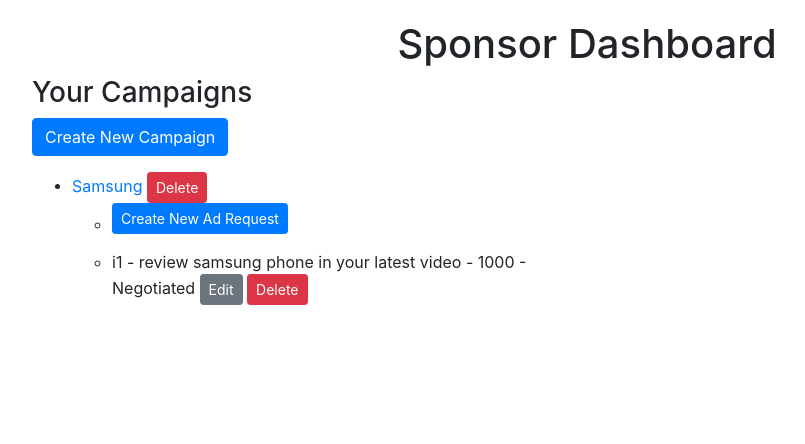
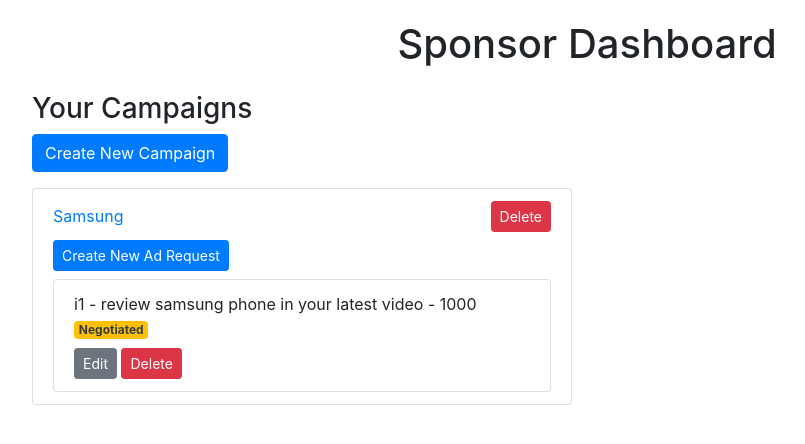
Before and after one commit to prajjwalyd/SponsorLink, a Flask app: template templates/sponsor_dashboard.html in a window 1280 px wide. Shown: the part 56-500 px from the top of the page, without its empty margins (53-858 px from the left). Run offline with Flask 3, Linux system fonts and the light colour scheme; the template is opened without the code that fills it: values that come from a table or form of the project are taken from there, others are empty; some libraries are stand-ins or nearby versions.

Commit message:
new ui for sponsor dashboard

```diff
--- a/templates/sponsor_dashboard.html
+++ b/templates/sponsor_dashboard.html
@@ -1,37 +1,43 @@
 {% extends "layout.html" %}
 {% block title %}Sponsor Dashboard{% endblock %}
 {% block content %}
-<h1 class="text-center">Sponsor Dashboard</h1>
+<h1 class="text-center mb-4">Sponsor Dashboard</h1>
+
 <div class="row">
     <div class="col-md-6">
         <h3>Your Campaigns</h3>
         <a href="{{ url_for('create_campaign') }}" class="btn btn-primary mb-3">Create New Campaign</a>
-        <ul>
+        <ul class="list-group">
             {% for campaign in campaigns %}
-            <li>
+            <li class="list-group-item">
+                <div class="d-flex justify-content-between align-items-center">
                     <a href="{{ url_for('update_campaign', campaign_id=campaign.id) }}">{{ campaign.name }}</a>
-                <form method="POST" action="{{ url_for('delete_campaign', campaign_id=campaign.id) }}" style="display:inline;">
+                    <form method="POST" action="{{ url_for('delete_campaign', campaign_id=campaign.id) }}" class="d-inline">
                         <button type="submit" class="btn btn-danger btn-sm">Delete</button>
                     </form>
-                <ul>
-                    <li>
-                        <a href="{{ url_for('create_ad_request') }}" class="btn btn-primary btn-sm mb-3">Create New Ad Request</a>
-                    </li>
+                </div>
+                <a href="{{ url_for('create_ad_request') }}" class="btn btn-primary btn-sm mt-2 mb-2">Create New Ad Request</a>
+                <ul class="list-group">
                     {% for ad_request in campaign.ad_requests %}
-                    <li>
-                        {{ ad_request.influencer.username }} - {{ ad_request.requirements }} - {{ ad_request.payment_amount }} - {{ ad_request.status }}
+                    <li class="list-group-item">
+                        {{ ad_request.influencer.username }} - {{ ad_request.requirements }} - {{ ad_request.payment_amount }}
+                        <span class="badge {% if ad_request.status == 'Accepted' %}bg-success{% elif ad_request.status == 'Rejected' %}bg-danger{% elif ad_request.status == 'Requested' %}bg-light{% elif ad_request.status == 'Negotiated' %}bg-warning text-dark{% endif %}">
+                            {{ ad_request.status }}
+                        </span>
+                        <div class="mt-2">
                             <a href="{{ url_for('update_ad_request', ad_request_id=ad_request.id) }}" class="btn btn-secondary btn-sm">Edit</a>
-                        <form method="POST" action="{{ url_for('delete_ad_request', ad_request_id=ad_request.id) }}" style="display:inline;">
+                            <form method="POST" action="{{ url_for('delete_ad_request', ad_request_id=ad_request.id) }}" class="d-inline">
                                 <button type="submit" class="btn btn-danger btn-sm">Delete</button>
                             </form>
+                        </div>
                     </li>
                     {% else %}
-                    <li>No ad requests found.</li>
+                    <li class="list-group-item">No ad requests found.</li>
                     {% endfor %}
                 </ul>
             </li>
             {% else %}
-            <li>No campaigns found.</li>
+            <li class="list-group-item">No campaigns found.</li>
             {% endfor %}
         </ul>
     </div>
```
Also changed, not shown: instance/site.db. Lines whose indentation alone changed are shown as unchanged.
